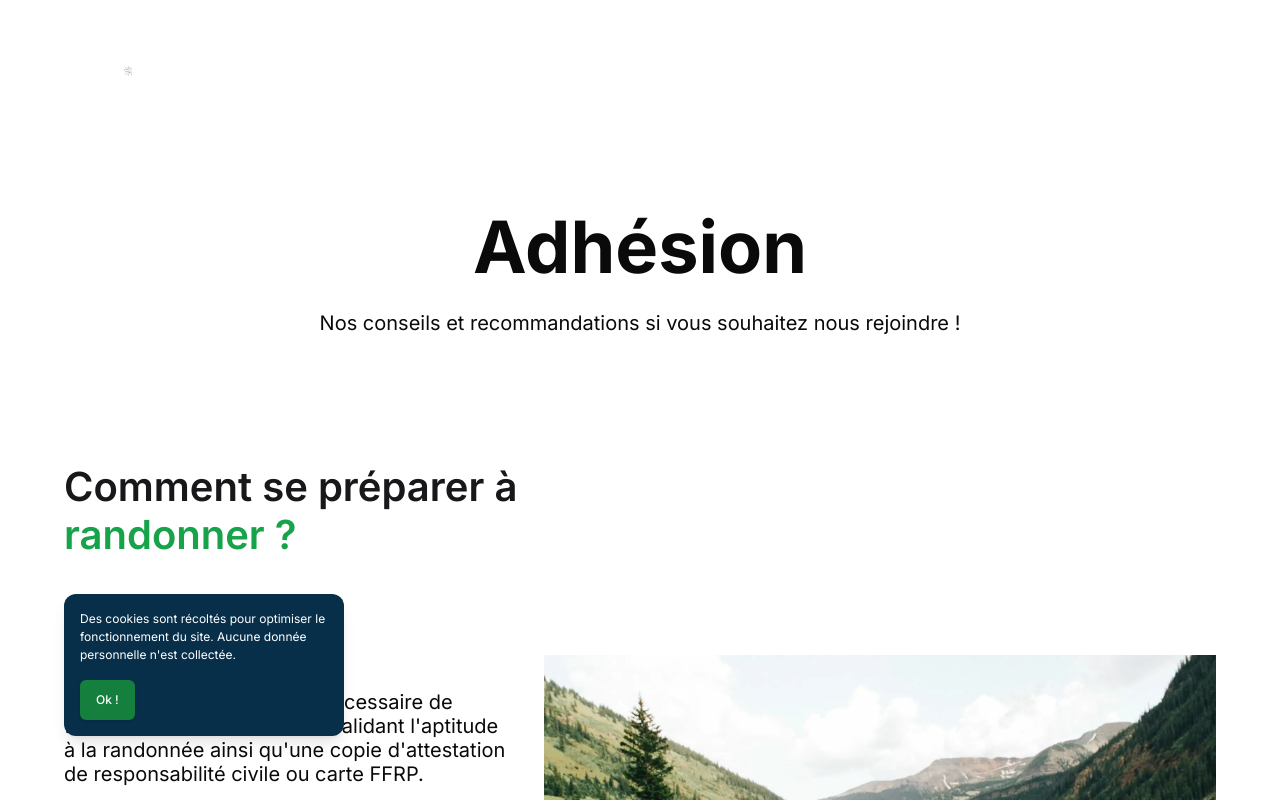
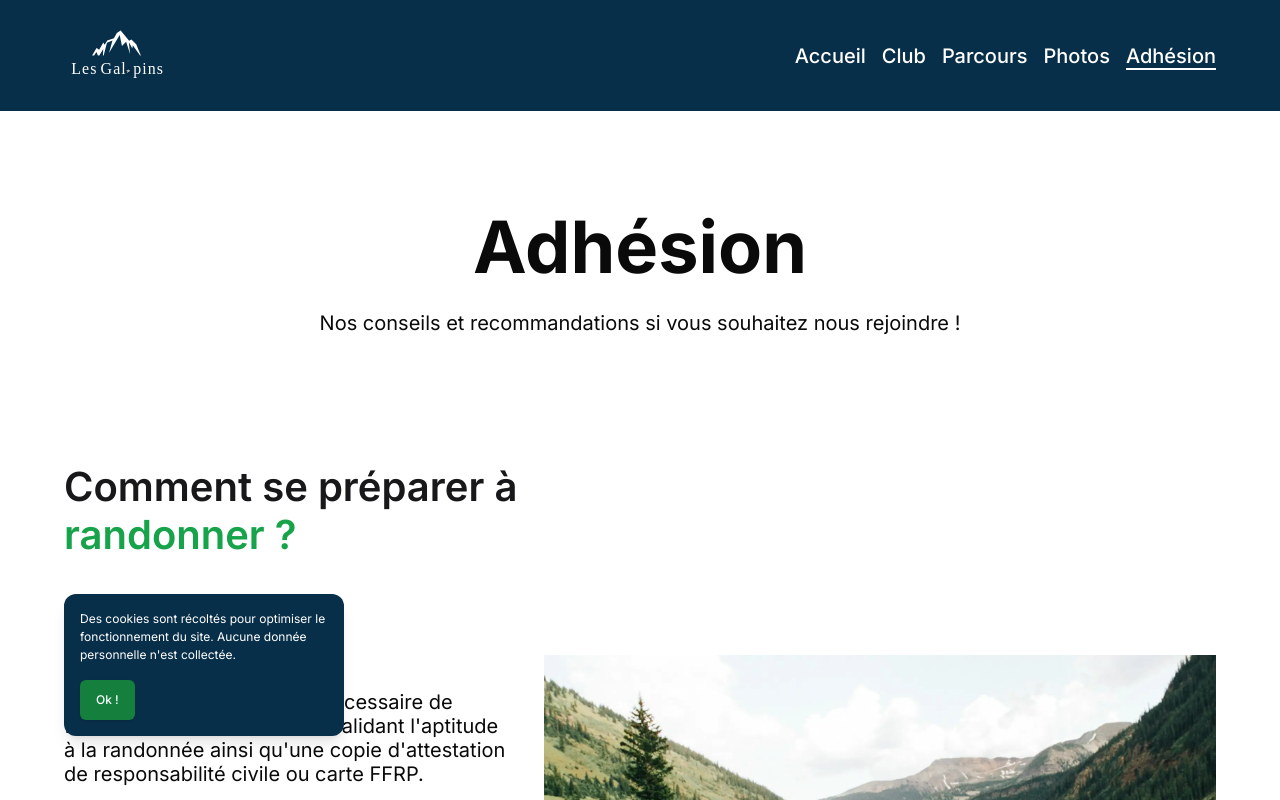
Before and after one commit to SebastienLaurentt/Galopins-Next-V2, a Next.js app: page /adhesion in a window 1280 px wide. Shown: the top 800 px of the page. Built offline with nearby package versions, Linux system fonts and the light colour scheme.

Commit message:
set bg-secondary for header in other page than home

```diff
--- a/src/features/layout/Header/Header.tsx
+++ b/src/features/layout/Header/Header.tsx
@@ -12,7 +12,7 @@ export const Header = () => {
   const [isOpen, setIsOpen] = useState(false);
   const pathname = usePathname();
 
-  const headerBgColor = pathname === "/" ? "" : "bg-white";
+  const headerBgColor = pathname === "/" ? "" : "bg-secondary";
   const headerPosition = pathname === "/" ? "absolute " : "";
 
   return (
```
